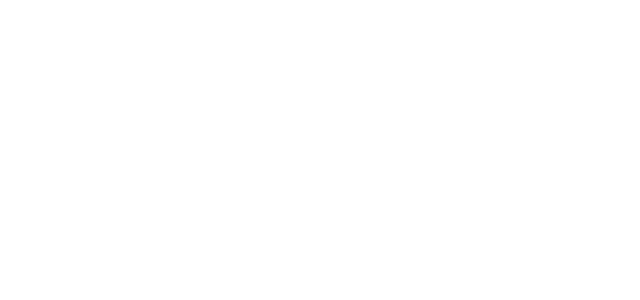
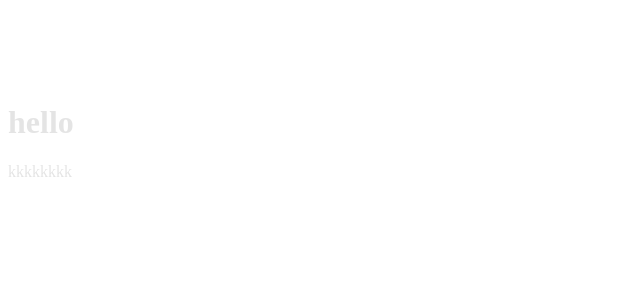
Before and after one commit to jangjaeko/react-hook, a React (Create React App) app: page /fadein in a window 1280 px wide. Shown: the top 300 px of the page, without its empty margins (0-640 px from the left). Built offline with nearby package versions, Linux system fonts and the light colour scheme.

Commit message:
fadein,, network

```diff
--- a/src/App.js
+++ b/src/App.js
@@ -8,6 +8,8 @@
 import useCon from "./views/usecon";
 import PreventLeave from "./views/PreventLeave";
 import BeforeLeave from "./views/BeforeLeave";
+import FadeIn from "./views/FadeIn";
+import Network from "./views/Network";
 function App() {
   return (
     <Suspense fallback={<div>Loading...</div>}>
@@ -22,6 +24,8 @@
             <Route exact path="/useconfirm" component={useCon} />
             <Route exact path="/preventleave" component={PreventLeave} />
             <Route exact path="/beforeleave" component={BeforeLeave} />
+            <Route exact path="/fadein" component={FadeIn} />
+            <Route exact path="/network" component={Network} />
           </Switch>
         </BrowserRouter>
       </div>
--- a/src/views/BeforeLeave.js
+++ b/src/views/BeforeLeave.js
@@ -1,4 +1,4 @@
-import React, { useEffect, useState } from "react";
+import React, { useEffect, useState, useRef } from "react";
 
 const useBeforLeave = (onBefore) => {
   const hadle = (event) => {
--- /dev/null
+++ b/src/views/FadeIn.js
@@ -0,0 +1,26 @@
+import React, { useEffect, useRef } from "react";
+
+const useFadeIn = (duration = 1) => {
+  const element = useRef();
+  useEffect(() => {
+    if (element.current) {
+      const { current } = element;
+      current.style.transition = `opacity ${duration}s`;
+      current.style.opacity = 1;
+    }
+  }, []);
+
+  return { ref: { element }, style: { opacity: 0.1 } };
+};
+function FadeIn() {
+  const fadeInH1 = useFadeIn(3);
+  const fadeInP = useFadeIn(5);
+  return (
+    <div>
+      <h1 {...fadeInH1}>hello</h1>
+      <p {...fadeInP}>kkkkkkkk</p>
+    </div>
+  );
+}
+
+export default FadeIn;
--- /dev/null
+++ b/src/views/Network.js
@@ -0,0 +1,28 @@
+import React, { useEffect, useState } from "react";
+
+const useNetwork = (onchange) => {
+  const [status, setStatus] = useState(navigator.onLine);
+  const handleChange = () => {
+    setStatus(navigator.onLine);
+  };
+  useEffect(() => {
+    window.addEventListener("online", handleChange);
+    window.addEventListener("offline", handleChange);
+    return () => {
+      window.removeEventListener("online", handleChange);
+      window.removeEventListener("offline", handleChange);
+    };
+  });
+  return status;
+};
+
+function Network() {
+  const onLine = useNetwork();
+  return (
+    <div>
+      <h1>{onLine ? "Online" : "Offline"}</h1>
+    </div>
+  );
+}
+
+export default Network;
```
